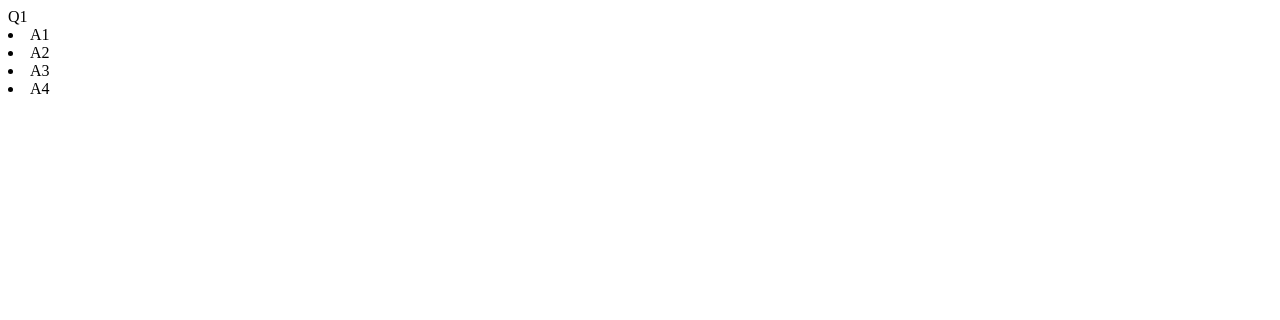
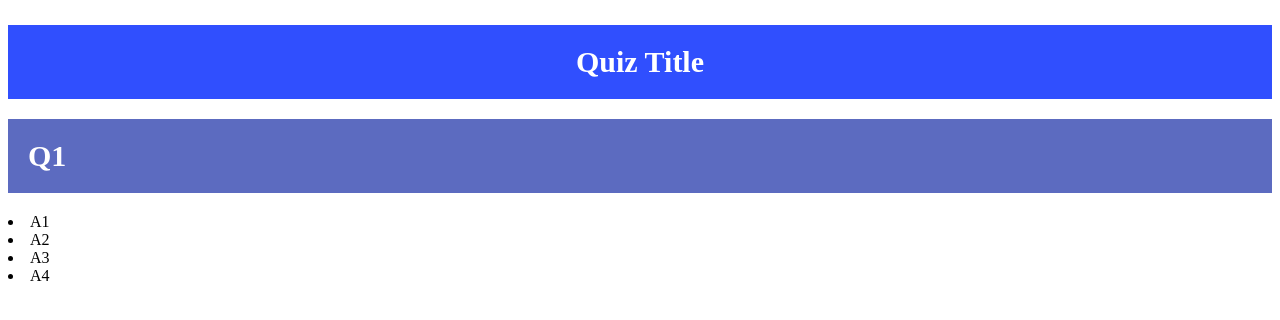
Before and after one commit to wingkwong/react-quiz-component, a React (Create React App) app: page / in a window 1280 px wide. Shown: the top 320 px of the page. Built offline with nearby package versions, Linux system fonts and the light colour scheme.

Commit message:
updated methods

```diff
--- a/src/components/Question.js
+++ b/src/components/Question.js
@@ -13,7 +13,7 @@ class Question extends Component {
   render() {
     const {currentQuestion} = this.props;
     return (
-      <div>
+      <div className="question-title">
         {currentQuestion.question}
       </div>
     );
--- a/src/containers/Quiz.js
+++ b/src/containers/Quiz.js
@@ -1,26 +1,38 @@
 import React, { Component } from 'react';
 import Question from '../components/Question';
 import Answer from '../components/Answer';
+import Result from '../components/Result';
 
 class Quiz extends Component {
   constructor(props){
   	super(props);
   	let quiz = this.props.quiz;
+  	console.log(quiz)
   	this.state = {
 	  step: 0,
+	  title: quiz.quizTitle,
       questions: quiz.questions,
       currentQuestion: quiz.questions[0],
       answers: [],
+      correctAns: [],
       totalQuestions: quiz.questions.length,
       showResult: false
   	};
+  	this.parseCorrectAnswer();
   }
 
-   handleClick = (e) =>{
+  parseCorrectAnswer(){
+  	const {correctAns, questions} = this.state;
+   	questions.map(question=>{
+   		correctAns.push(question.correctAnswer);
+   	})
+  }
+
+
+   handleClick = (index) =>{
 	    const { step, currentQuestion, questions, answers, totalQuestions } = this.state;
-
-	    answers.push(e.target.dataset.value);
-
+	    answers.push((index+1));
+	    console.log(answers)
 	    let updatedStep = step;
 
 	    if(step < totalQuestions - 1){
@@ -37,23 +49,13 @@ class Quiz extends Component {
 	 }
 
   render() {
-  	const {title, currentQuestion, answers, totalQuestions, step, showResult} = this.state;
-
-
-	const renderResult =
-		answers.map((answer,index)=>{
-			return (
-				<div key={index+1}>
-					{index+1} : {answer}
-				</div>
-			)
-		})
+  	const {title, currentQuestion, answers, correctAns,totalQuestions, step, showResult} = this.state;
 
     return (
       <div>
-    		{title}
+    		<h2 className="quiz-title">{title}</h2>
     		{ showResult==true? (
-    			<div>{renderResult}</div>
+    			<Result answers={answers} correctAns={correctAns}/>
     		): (
     			<div>
     				<Question currentQuestion={currentQuestion} />
```
